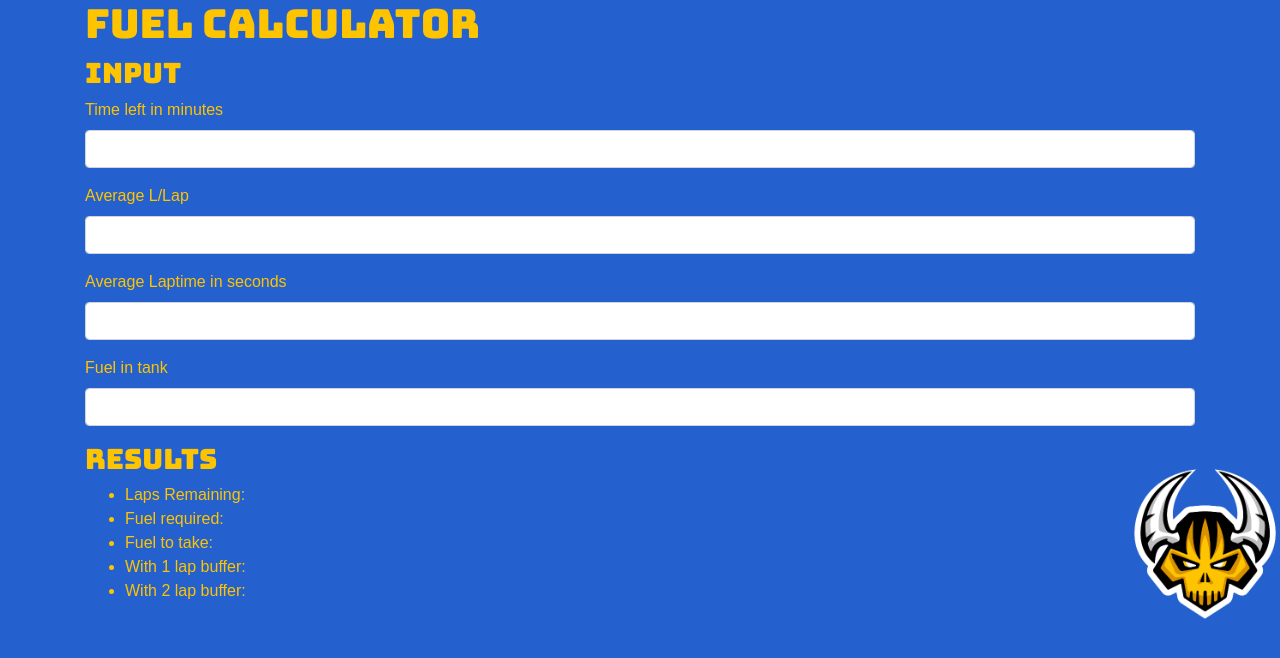
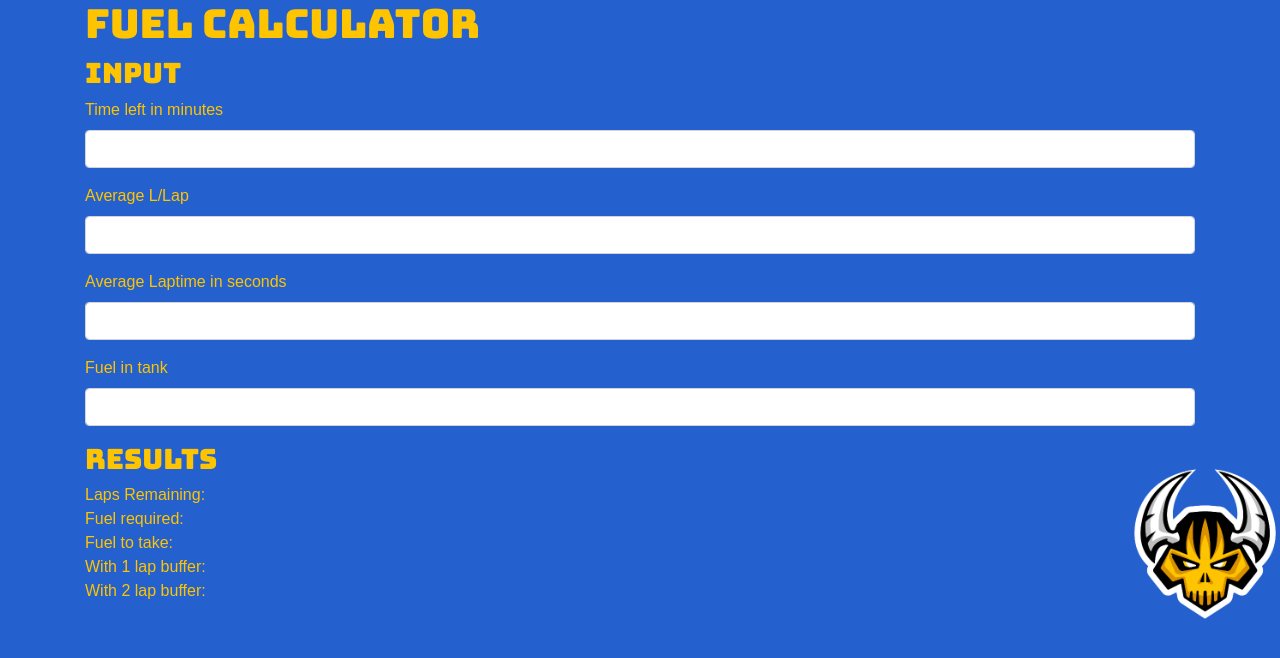
Before and after one commit to jawee/react-fuel-calculator, a React (Create React App) app: page / in a window 1280 px wide. Shown: the top 658 px of the page. Built offline with nearby package versions, Linux system fonts and the light colour scheme; the HTML template or start-up script is replaced by a standard one; a web font is replaced by a local one.

Commit message:
ul styling

```diff
--- a/src/App.css
+++ b/src/App.css
@@ -13,3 +13,8 @@ h1, h2, h3, h4, h5 {
   font-family: 'Bungee', 'Saira Semi Condensed';
   text-transform: uppercase;
 }
+
+ul {
+  list-style: none;
+  padding-left: 0;
+}
```
